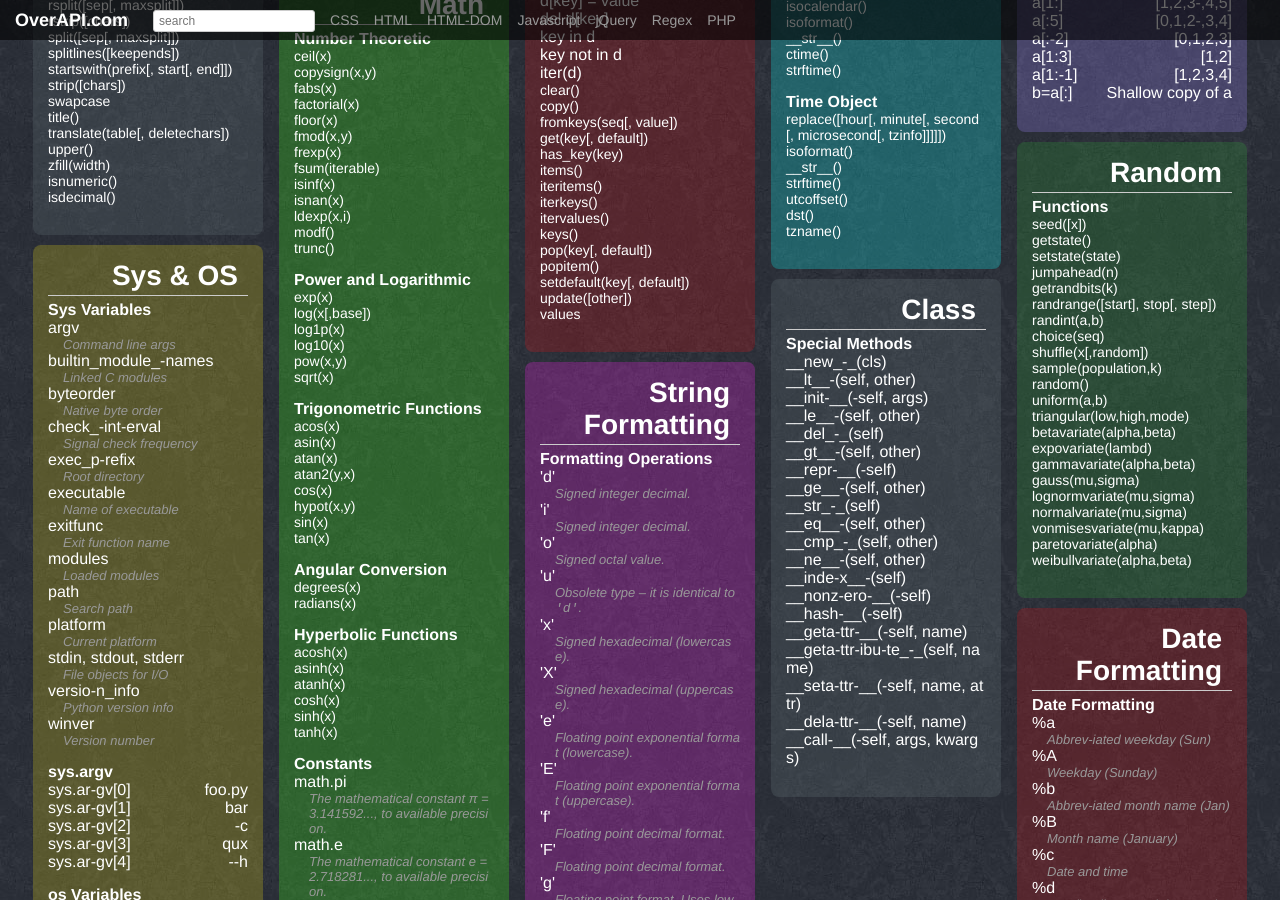
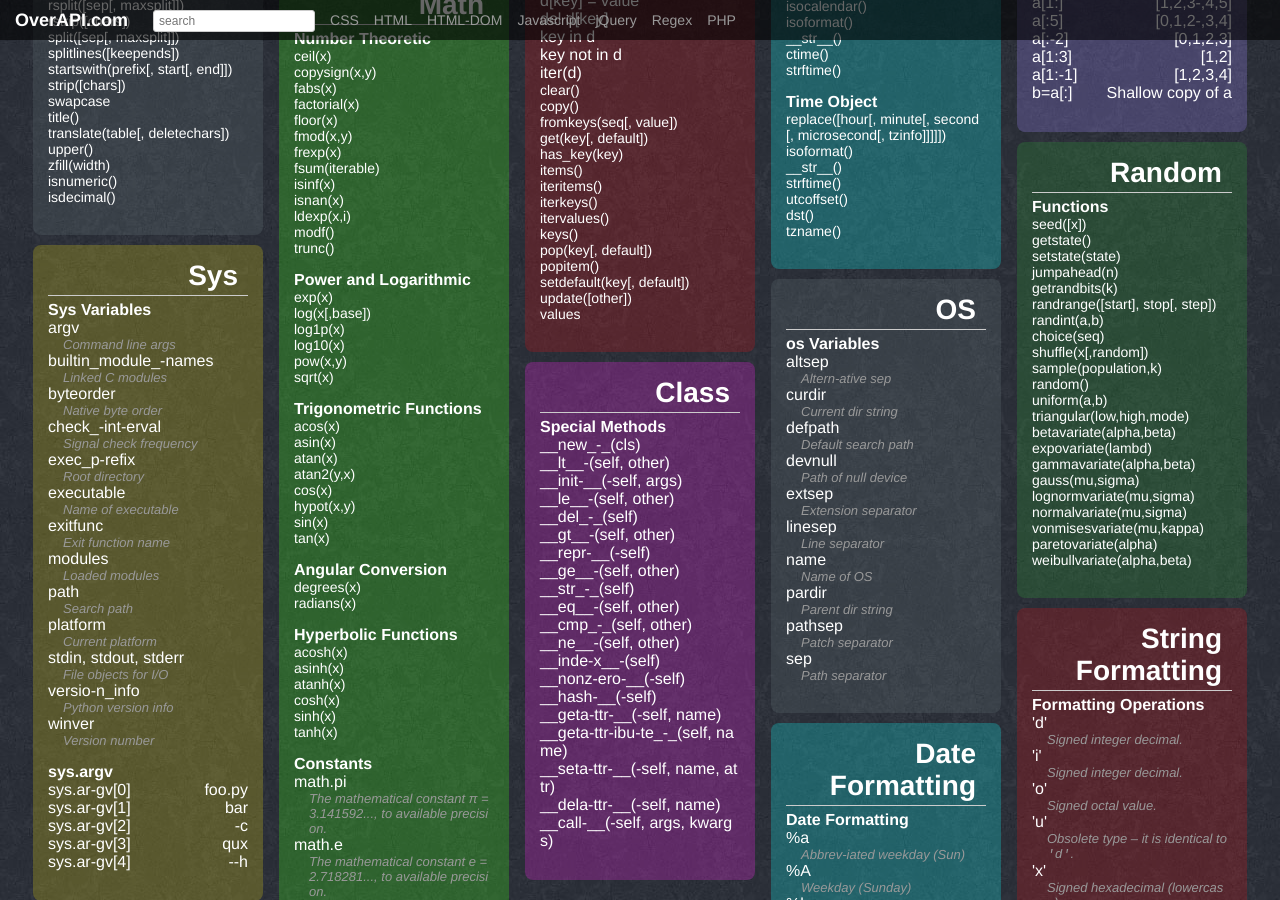
Before and after one commit to code9media/overthecs.github.io, a Jekyll site: the page built from python.html, in a window 1280 px wide and 900 px high, scrolled down 559 px. Built offline with Jekyll 4.4.1, drawn with Linux system fonts in a browser that asks for light colours; Markdown is read by kramdown in place of the engine named in the settings.

Commit message:
python cheat sheet final

```diff
--- a/python.html
+++ b/python.html
@@ -359,7 +359,7 @@ title:     Python Cheatsheet
     </div>
 
     <div class="board">
-        <h2 class="board-title">Sys &amp; OS</h2>
+        <h2 class="board-title">Sys</h2>
         <div class="board-card">
             <h3 class="board-card-title">Sys Variables</h3>
             <ul>
@@ -406,6 +406,10 @@ title:     Python Cheatsheet
                 <li>sys.ar-gv[4]</li>
             </ul>
         </div>
+    </div>
+
+    <div class="board">
+        <h2 class="board-title">OS</h2>
         <div class="board-card">
             <h3 class="board-card-title">os Variables</h3>
             <ul>
```
